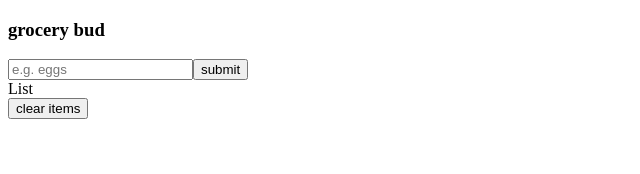
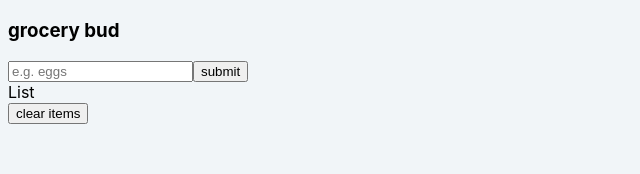
Before and after one commit to LaurenCummings/grocery-list-project, a React (Vite) app: page / in a window 1280 px wide. Shown: the top 174 px of the page, without its empty margins (0-640 px from the left). Built offline with nearby package versions, Linux system fonts and the light colour scheme.

Commit message:
Added fonts and background color

```diff
--- a/src/App.css
+++ b/src/App.css
@@ -0,0 +1,5 @@
+body {
+    background-color: rgb(241, 245, 248);
+    font-family: -apple-system, BlinkMacSystemFont, 'Segoe UI', Roboto, Oxygen,
+    Ubuntu, Cantarell, 'Open Sans', 'Helvetica Neue', sans-serif;
+}
```
